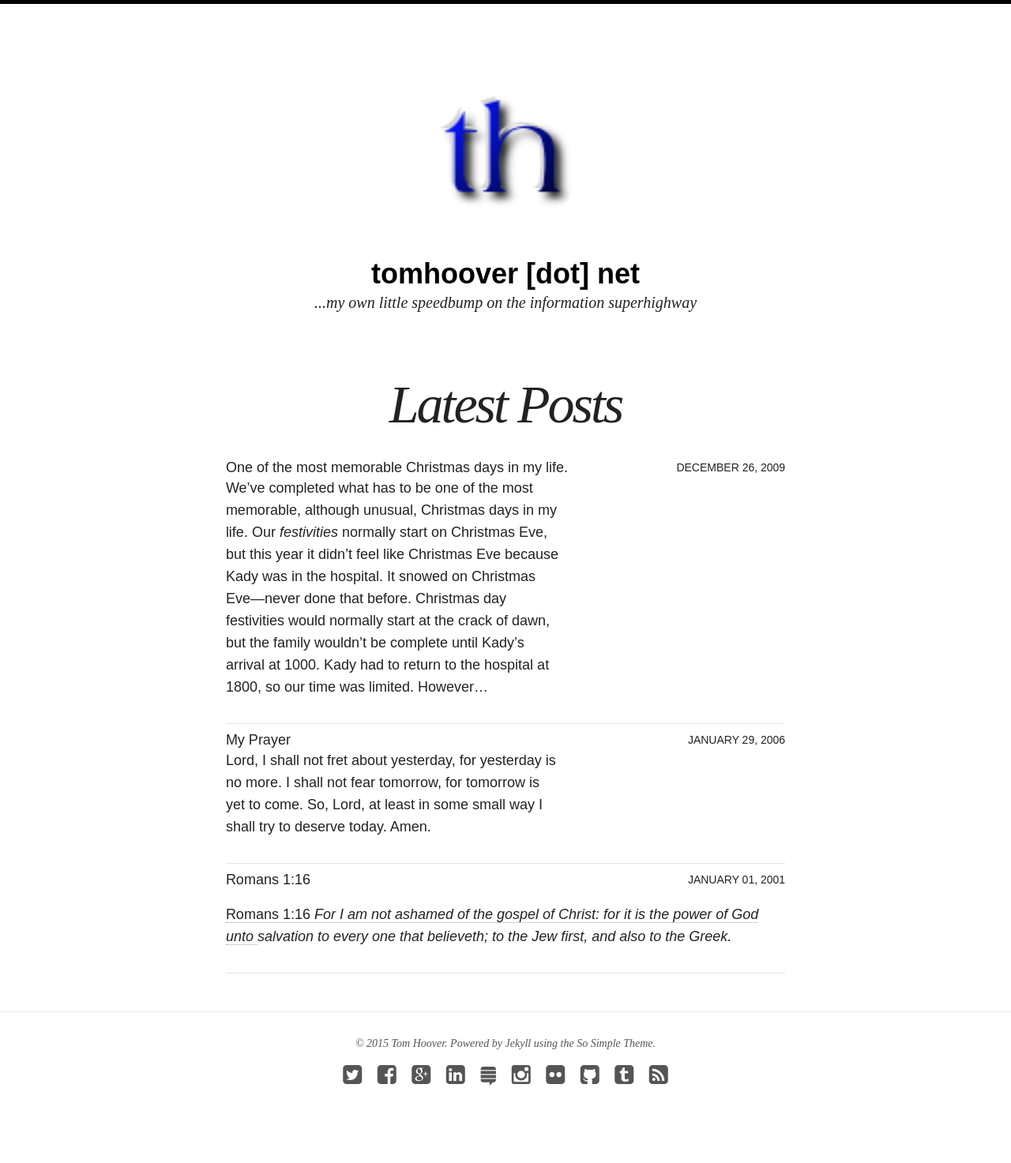
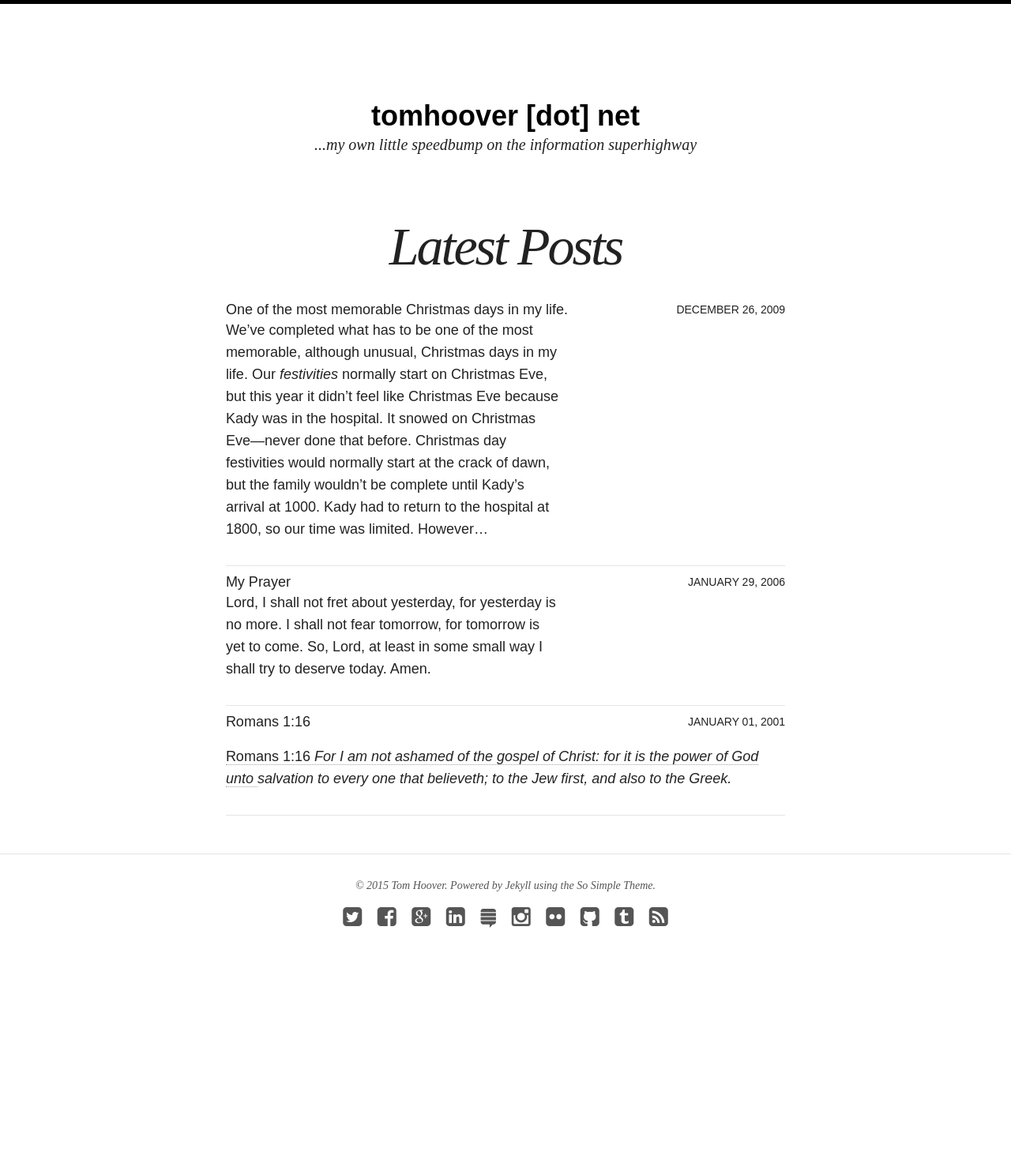
Before and after one commit to tomhoover/jekyll-tomhoover, a Jekyll site: the page built from index.html, in a window 1280 px wide. Shown: the whole page at 79% size. Built offline with Jekyll 4.4.1, drawn with Linux system fonts in a browser that asks for light colours; nearby versions of some CDN libraries; after the commit the page ends 1273 px from its top, so only the background shows below that.

Commit message:
removed logo from _config.yml

```diff
--- a/_config.yml
+++ b/_config.yml
@@ -3,7 +3,7 @@
 title: tomhoover [dot] net
 locale: en_US
 description: ...my own little speedbump on the information superhighway
-logo: th.png
+#logo: th.png
 search: true
 #url: http://localhost:4000
 
```
